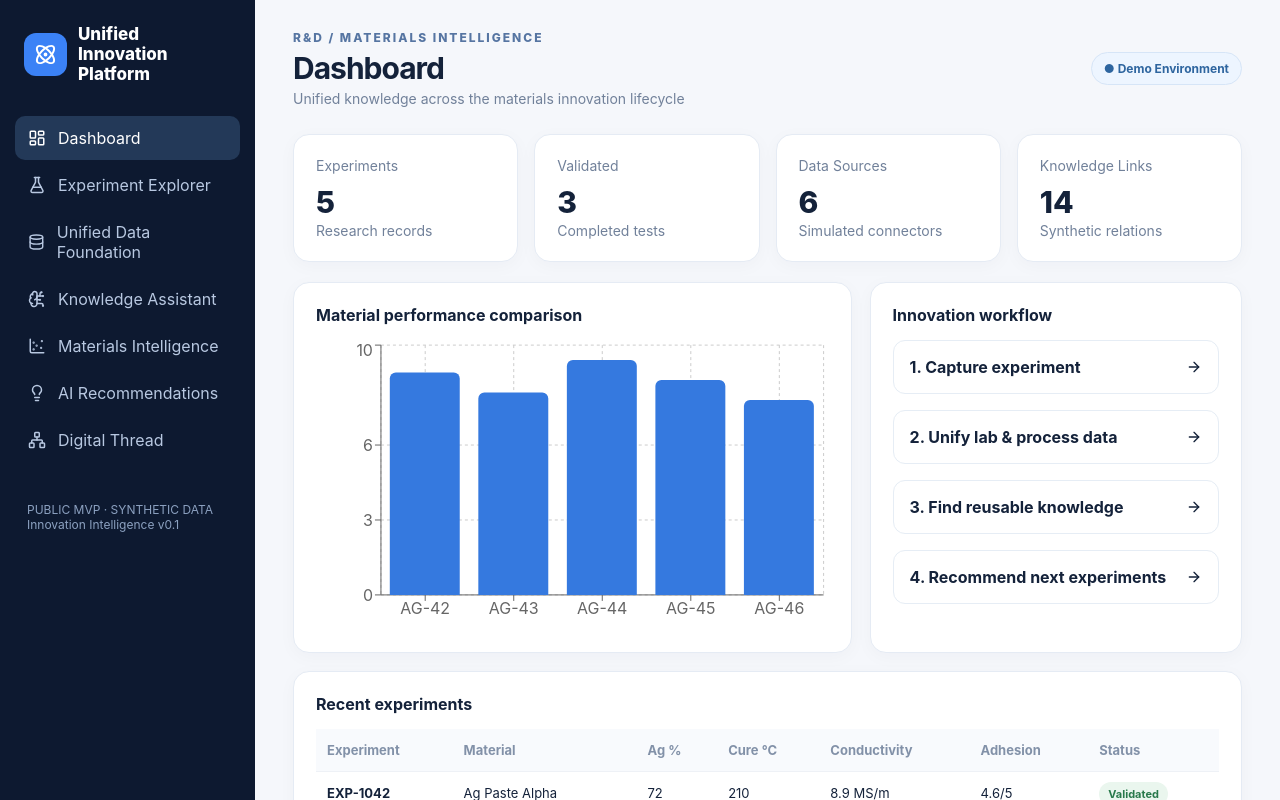
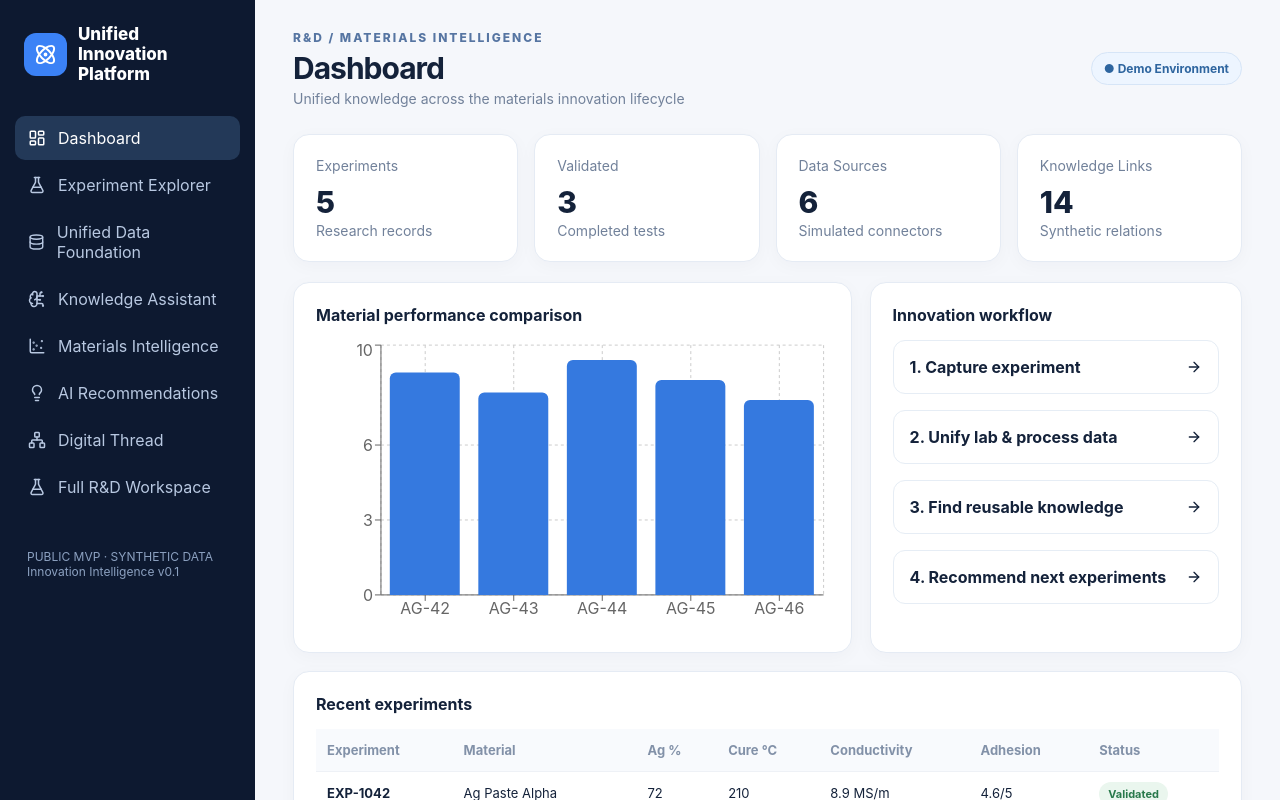
Before and after one commit to steffeng7-maker/unified-innovation-platform, a React (Vite) app: page / in a window 1280 px wide. Shown: the top 800 px of the page. Built offline with nearby package versions, Linux system fonts and the light colour scheme.

Commit message:
Integrate complete R&D workspace into navigation

```diff
--- a/src/main.tsx
+++ b/src/main.tsx
@@ -4,11 +4,13 @@ import{LayoutDashboard,FlaskConical,Database,BrainCircuit,ChartScatter,Lightbulb
 import{ResponsiveContainer,BarChart,Bar,XAxis,YAxis,Tooltip,CartesianGrid,ScatterChart,Scatter,Legend}from"recharts";
 import{experiments,sources,recommendations,type Experiment}from"./data";
 import"./style.css";
-const menu=[["Dashboard",LayoutDashboard],["Experiment Explorer",FlaskConical],["Unified Data Foundation",Database],["Knowledge Assistant",BrainCircuit],["Materials Intelligence",ChartScatter],["AI Recommendations",Lightbulb],["Digital Thread",Network]] as const;
+import Workspace from "./Workspace";
+const menu=[["Dashboard",LayoutDashboard],["Experiment Explorer",FlaskConical],["Unified Data Foundation",Database],["Knowledge Assistant",BrainCircuit],["Materials Intelligence",ChartScatter],["AI Recommendations",Lightbulb],["Digital Thread",Network],["Full R&D Workspace",FlaskConical]] as const;
 type Message={role:"user"|"assistant";text:string};
 function reply(q:string){const t=q.toLowerCase();if(t.includes("adhesion")||t.includes("haft"))return "EXP-1046 shows the highest adhesion (4.9/5), at 66% silver and 195°C. EXP-1043 reaches 4.8/5. This is a descriptive comparison, not a causal conclusion. Sources: EXP-1046, EXP-1043.";if(t.includes("temperature")||t.includes("temperatur"))return "In this synthetic dataset, curing temperatures range from 190°C to 230°C. Compare EXP-1043 (190°C, conductivity 8.1) with EXP-1044 (230°C, conductivity 9.4), but note their compositions also differ. Source: EXP-1043, EXP-1044.";if(t.includes("conduct")||t.includes("leit"))return "EXP-1044 has the highest recorded conductivity (9.4 MS/m), at 75% silver and 230°C, but adhesion is lower (4.2/5). Source: EXP-1044.";if(t.includes("next")||t.includes("recommend")||t.includes("näch"))return "Suggested next experiment: vary silver loading between 70% and 73% while holding curing temperature constant; measure conductivity and adhesion across replicates. This is a heuristic demo recommendation. Evidence: EXP-1042 and EXP-1045.";return "I can explore conductivity, adhesion, curing temperature and next-experiment suggestions using the five synthetic experiment records. Try: Which formulation has the highest conductivity? All answers reference demo experiment IDs; no live LLM is connected."}
 function App(){const[page,setPage]=useState("Dashboard");const[query,setQuery]=useState("");const[selected,setSelected]=useState<Experiment|null>(null);const[input,setInput]=useState("");const[messages,setMessages]=useState<Message[]>([{role:"assistant",text:"Welcome to Innovation Intelligence. Ask about material performance, experiments or suggested next steps. All evidence is synthetic."}]);const filtered=experiments.filter(e=>Object.values(e).join(" ").toLowerCase().includes(query.toLowerCase()));const send=()=>{if(!input.trim())return;setMessages(v=>[...v,{role:"user",text:input},{role:"assistant",text:reply(input)}]);setInput("")};const table=<div className="tablewrap"><table><thead><tr>{["Experiment","Material","Ag %","Cure °C","Conductivity","Adhesion","Status"].map(h=><th key={h}>{h}</th>)}</tr></thead><tbody>{filtered.map(e=><tr className="clickable" key={e.id} onClick={()=>setSelected(e)}><td><b>{e.id}</b></td><td>{e.material}</td><td>{e.silver}</td><td>{e.temperature}</td><td>{e.conductivity} MS/m</td><td>{e.adhesion}/5</td><td><span className={"tag "+e.status.toLowerCase()}>{e.status}</span></td></tr>)}</tbody></table>{!filtered.length&&<div className="empty">No matching experiments</div>}</div>;
 return <div className="app"><aside className="sidebar"><div className="brand"><span className="logo"><Atom size={23}/></span><span>Unified Innovation<br/>Platform</span></div><div className="navlist">{menu.map(([name,Icon])=><button key={name} className={"nav "+(page===name?"active":"")} onClick={()=>{setPage(name);setSelected(null)}}><Icon size={18}/>{name}</button>)}</div><div className="sidefoot">PUBLIC MVP · SYNTHETIC DATA<br/>Innovation Intelligence v0.1</div></aside><main className="main"><div className="top"><div><div className="eyebrow">R&D / MATERIALS INTELLIGENCE</div><h1>{page}</h1><div className="muted">Unified knowledge across the materials innovation lifecycle</div></div><span className="pill">● Demo Environment</span></div>
+{page==="Full R&D Workspace"&&<Workspace/>}
 {page==="Dashboard"&&<><div className="grid">{[["Experiments",experiments.length,"Research records"],["Validated",experiments.filter(x=>x.status==="Validated").length,"Completed tests"],["Data Sources",sources.length,"Simulated connectors"],["Knowledge Links",14,"Synthetic relations"]].map(([name,value,sub])=><div className="card" key={name}><div className="muted">{name}</div><div className="metric">{value}</div><div className="muted">{sub}</div></div>)}</div><div className="two"><div className="card"><h3>Material performance comparison</h3><div className="chart"><ResponsiveContainer width="100%" height="100%"><BarChart data={experiments}><CartesianGrid strokeDasharray="3 3"/><XAxis dataKey="formula"/><YAxis domain={[0,10]}/><Tooltip/><Bar dataKey="conductivity" fill="#3579df" radius={[6,6,0,0]}/></BarChart></ResponsiveContainer></div></div><div className="card"><h3>Innovation workflow</h3><div className="stack">{["Capture experiment","Unify lab & process data","Find reusable knowledge","Recommend next experiments"].map((x,i)=><div className="source" key={x}><b>{i+1}. {x}</b><ArrowRight size={16}/></div>)}</div></div></div><div className="card detail"><h3>Recent experiments</h3>{table}</div></>}
 {page==="Experiment Explorer"&&<div className="card"><h3>Research experiment registry</h3><p className="muted">Select any experiment to inspect its provenance and parameters.</p><div className="toolbar"><input className="search" placeholder="Search experiment, material or status…" value={query} onChange={e=>setQuery(e.target.value)}/><button className="ghost" onClick={()=>setQuery("")}>Clear filters</button></div>{table}{selected&&<div className="card detail"><h3>{selected.id} · {selected.material}</h3><p>Formula: {selected.formula} · Silver: {selected.silver}% · Cure: {selected.temperature}°C</p><p>Conductivity: {selected.conductivity} MS/m · Adhesion: {selected.adhesion}/5</p><p className="muted">Source: {selected.source} · Date: {selected.date} · Status: {selected.status}</p><button className="ghost" onClick={()=>setSelected(null)}>Close details</button></div>}</div>}
 {page==="Unified Data Foundation"&&<><div className="grid">{[["Source systems",sources.length,"Simulated"],["Total records",sources.reduce((s,x)=>s+x.count,0).toLocaleString(),"Example volume"],["Data lineage","Enabled","Conceptual mapping"],["Live connectors",0,"Not connected"]].map(([n,v,s])=><div className="card" key={n}><div className="muted">{n}</div><div className="metric">{v}</div><div className="muted">{s}</div></div>)}</div><div className="card"><h3>Connected systems · conceptual demo</h3><div className="stack">{sources.map(s=><div className="source" key={s.name}><div><b>{s.name}</b><small>{s.type}</small></div><span className="pill">{s.count.toLocaleString()} sample records</span></div>)}</div></div></>}
```
